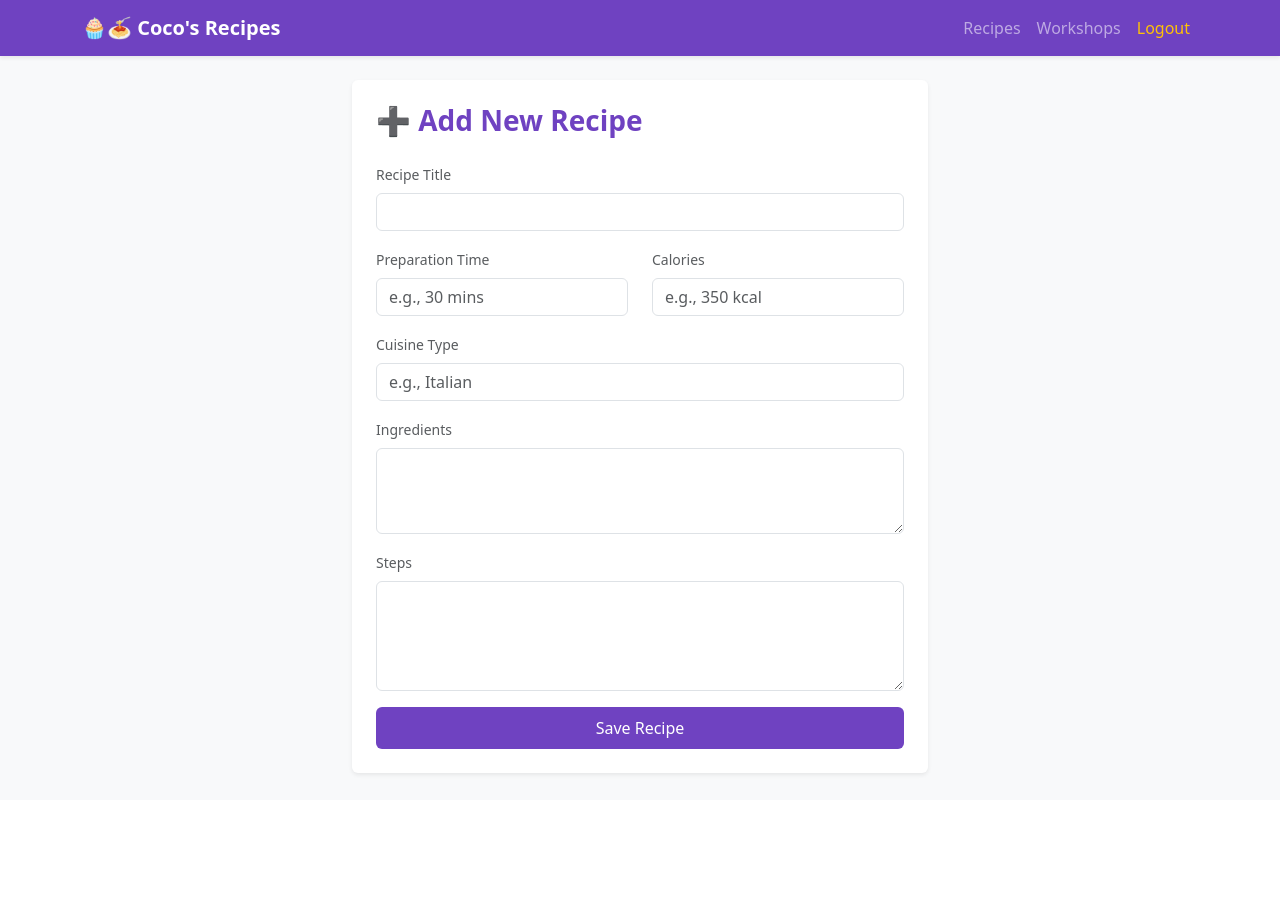
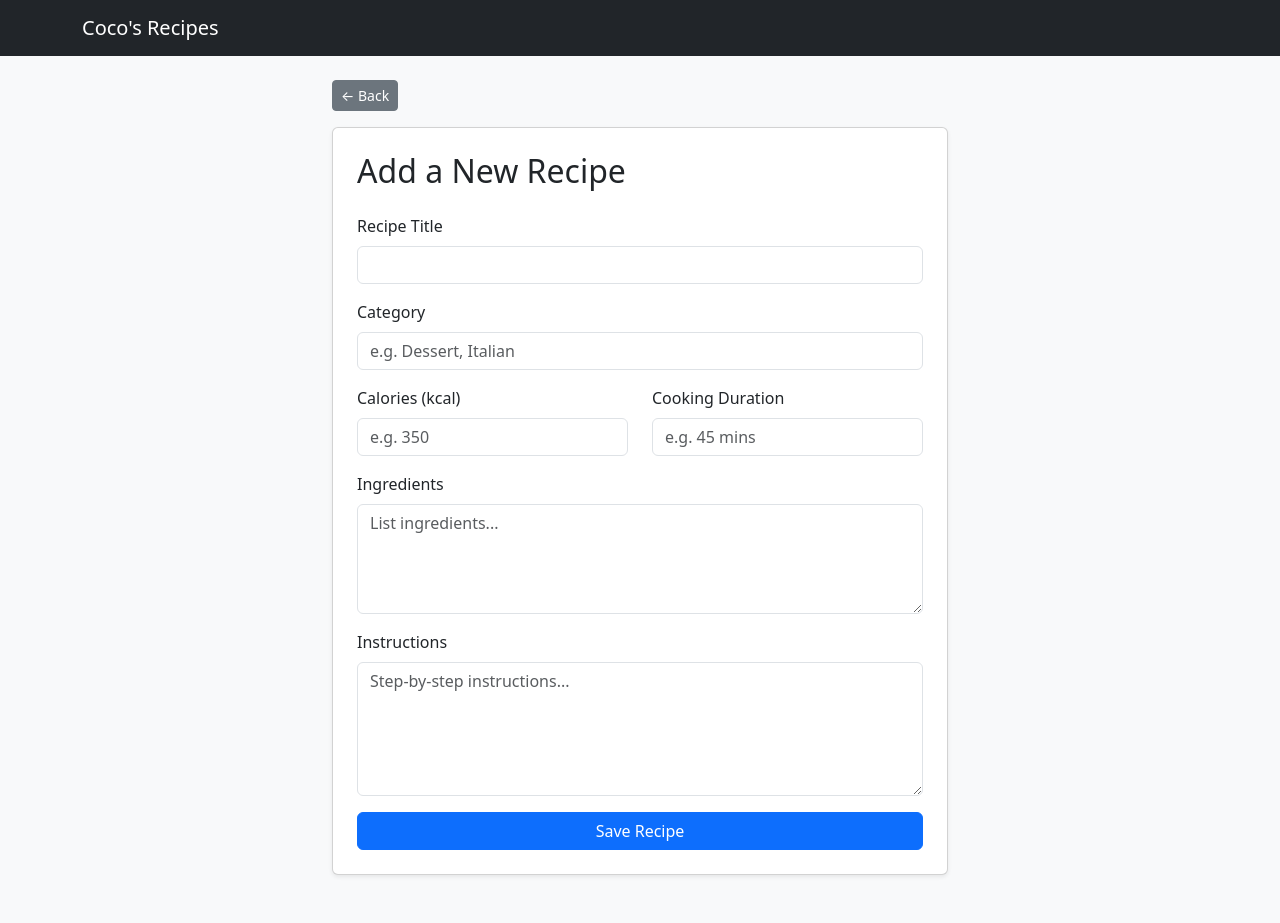
Before and after one commit to subhalakshmisubhi/Coco-s-Recipes, a Flask app: page /add in a window 1280 px wide. Before the commit the page ends 776 px from the top, so only its background shows below. Run offline with Flask 3, Linux system fonts and the light colour scheme; the visitor is signed in with stand-in values (Sample User, id 1).

Commit message:
Update add_recipe.html

```diff
--- a/templates/add_recipe.html
+++ b/templates/add_recipe.html
@@ -4,36 +4,48 @@
     <meta charset="UTF-8">
     <title>Add Recipe - Coco's Recipes</title>
     <link href="https://cdn.jsdelivr.net/npm/bootstrap@5.3.0/dist/css/bootstrap.min.css" rel="stylesheet">
-    <style>
-        .navbar-purple { background-color: #6f42c1 !important; }
-        .btn-purple { background-color: #6f42c1; color: white; }
-        .btn-purple:hover { background-color: #5a3298; color: white; }
-    </style>
 </head>
 <body class="bg-light">
-    <nav class="navbar navbar-expand-lg navbar-dark navbar-purple mb-4 shadow-sm">
+    <nav class="navbar navbar-expand-lg navbar-dark bg-dark mb-4">
         <div class="container">
-            <a class="navbar-brand fw-bold" href="{{ url_for('index') }}">🧁🍝 Coco's Recipes</a>
-            <div class="navbar-nav ms-auto">
-                <a class="nav-link" href="{{ url_for('index') }}">Recipes</a>
-                <a class="nav-link" href="{{ url_for('courses') }}">Workshops</a>
-                <a class="nav-link text-warning" href="{{ url_for('logout') }}">Logout</a>
-            </div>
+            <a class="navbar-brand" href="{{ url_for('index') }}">Coco's Recipes</a>
         </div>
     </nav>
-    <div class="container" style="max-width: 600px;">
-        <div class="card shadow-sm border-0 p-4">
-            <h3 class="fw-bold mb-4" style="color: #6f42c1;">➕ Add New Recipe</h3>
-            <form method="POST">
-                <div class="mb-3"><label class="form-label text-muted small">Recipe Title</label><input type="text" name="title" class="form-control" required></div>
+
+    <div class="container col-md-6 mb-5">
+        <div class="mb-3">
+            <a href="javascript:history.back()" class="btn btn-secondary btn-sm">&larr; Back</a>
+        </div>
+        <div class="card shadow-sm p-4">
+            <h2 class="mb-4">Add a New Recipe</h2>
+            <form action="{{ url_for('add_recipe') }}" method="POST">
+                <div class="mb-3">
+                    <label for="title" class="form-label">Recipe Title</label>
+                    <input type="text" class="form-control" id="title" name="title" required>
+                </div>
+                <div class="mb-3">
+                    <label for="category" class="form-label">Category</label>
+                    <input type="text" class="form-control" id="category" name="category" placeholder="e.g. Dessert, Italian" required>
+                </div>
                 <div class="row">
-                    <div class="col-md-6 mb-3"><label class="form-label text-muted small">Preparation Time</label><input type="text" name="time" class="form-control" placeholder="e.g., 30 mins" required></div>
-                    <div class="col-md-6 mb-3"><label class="form-label text-muted small">Calories</label><input type="text" name="calories" class="form-control" placeholder="e.g., 350 kcal" required></div>
+                    <div class="col-md-6 mb-3">
+                        <label for="calories" class="form-label">Calories (kcal)</label>
+                        <input type="number" class="form-control" id="calories" name="calories" placeholder="e.g. 350">
+                    </div>
+                    <div class="col-md-6 mb-3">
+                        <label for="duration" class="form-label">Cooking Duration</label>
+                        <input type="text" class="form-control" id="duration" name="duration" placeholder="e.g. 45 mins" required>
+                    </div>
                 </div>
-                <div class="mb-3"><label class="form-label text-muted small">Cuisine Type</label><input type="text" name="cuisine" class="form-control" placeholder="e.g., Italian" required></div>
-                <div class="mb-3"><label class="form-label text-muted small">Ingredients</label><textarea name="ingredients" class="form-control" rows="3" required></textarea></div>
-                <div class="mb-3"><label class="form-label text-muted small">Steps</label><textarea name="steps" class="form-control" rows="4" required></textarea></div>
-                <button type="submit" class="btn btn-purple w-100 py-2">Save Recipe</button>
+                <div class="mb-3">
+                    <label for="ingredients" class="form-label">Ingredients</label>
+                    <textarea class="form-control" id="ingredients" name="ingredients" rows="4" required placeholder="List ingredients..."></textarea>
+                </div>
+                <div class="mb-3">
+                    <label for="instructions" class="form-label">Instructions</label>
+                    <textarea class="form-control" id="instructions" name="instructions" rows="5" required placeholder="Step-by-step instructions..."></textarea>
+                </div>
+                <button type="submit" class="btn btn-primary w-100">Save Recipe</button>
             </form>
         </div>
     </div>
```
